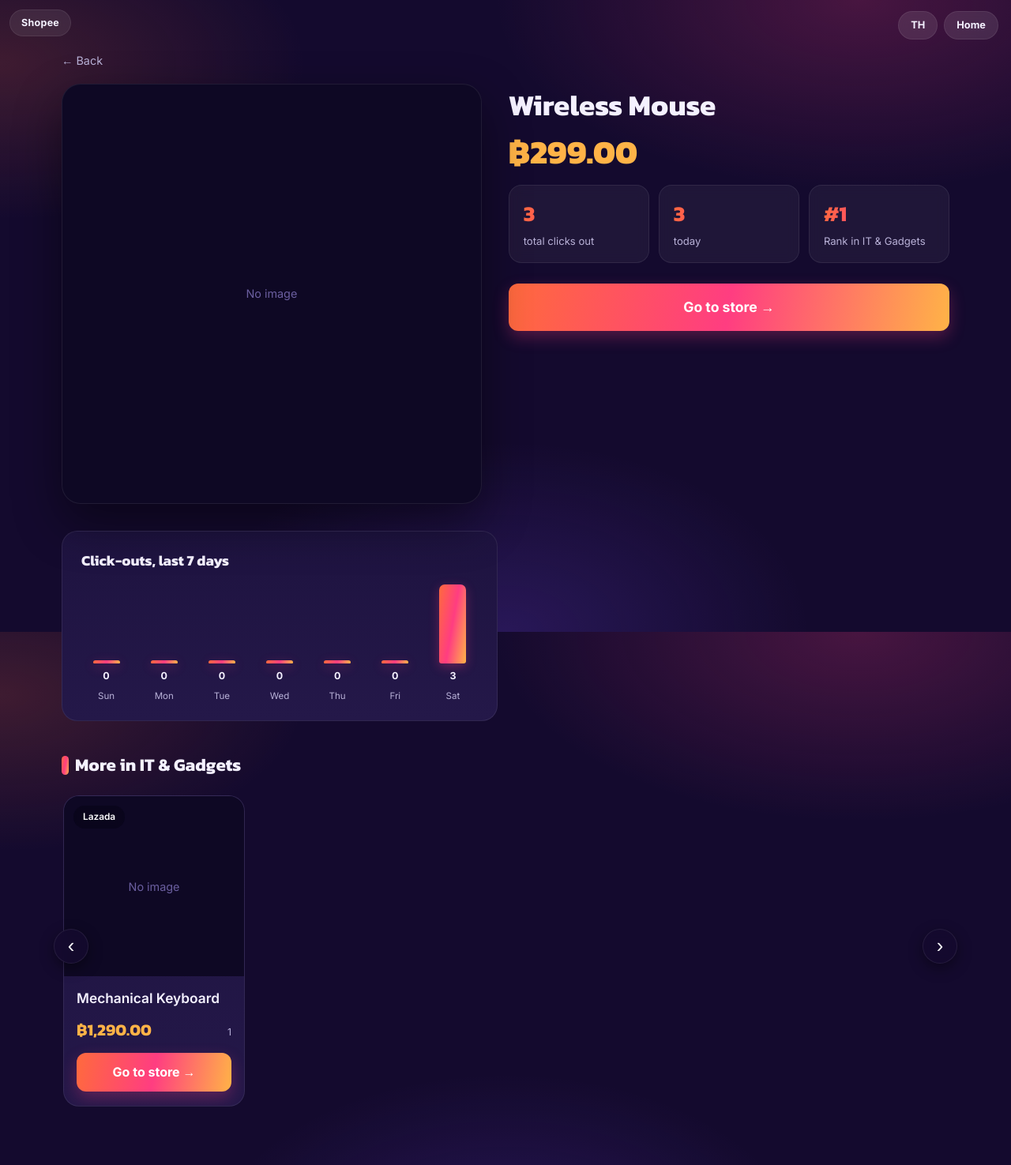
After one commit to Mrjohn-77/Shophub, a PHP site: page /product.php?id=1 in a window 1280 px wide. The commit adds this page. Shown: the whole page at 79% size. Run offline with PHP 8.4, Linux system fonts and the light colour scheme; data comes from the database, SQL or seed files in the repository.

Commit message:
feat: เพิ่มหน้ารายละเอียดสินค้า product.php (social proof จาก clicks, กราฟ 7 วัน, อันดับในหมวด, blurb) + ปรับ flow การ์ดให้เข้าหน้ารายละเอียดก่อน

```diff
--- a/assets/css/style.css
+++ b/assets/css/style.css
@@ -186,3 +186,48 @@ tr:hover td{background:rgba(255,255,255,0.04)}
   100%{opacity:0;transform:translateY(-24px) scale(.35)}
 }
 @media (prefers-reduced-motion: reduce){ .flame,.card:hover .embers i{animation:none} }
+
+/* ===== Product detail page (product.php) ===== */
+.pd-wrap{padding-top:64px}
+.back-link{display:inline-block;color:var(--ink-soft);font-size:.9rem;margin-bottom:18px;text-decoration:none}
+.back-link:hover{color:var(--ink)}
+
+.pd{display:grid;grid-template-columns:minmax(0,1fr) minmax(0,1.05fr);gap:34px;align-items:start}
+.pd-media{position:relative;aspect-ratio:1/1;border-radius:24px;overflow:hidden;
+  background:#0e0824;border:1px solid var(--line);display:flex;align-items:center;justify-content:center;
+  box-shadow:0 24px 60px rgba(0,0,0,.45)}
+.pd-media img{width:100%;height:100%;object-fit:cover}
+.pd-hot{position:absolute;right:16px;top:16px}
+
+.pd-info{display:flex;flex-direction:column;gap:16px;padding-top:6px}
+.chip-static{display:inline-flex;align-self:flex-start;background:rgba(255,255,255,.08);color:var(--ink);
+  border:1px solid var(--line);font-size:.78rem;font-weight:700;padding:6px 14px;border-radius:999px;letter-spacing:.3px}
+.pd-title{font-family:'Kanit',sans-serif;font-weight:700;font-size:2.3rem;line-height:1.2}
+.pd-price{font-family:'Kanit',sans-serif;font-weight:800;font-size:2.6rem;color:var(--amber);line-height:1}
+.pd-stats{display:flex;gap:12px;flex-wrap:wrap;margin-top:4px}
+.pd-stats .stat{text-align:left;min-width:0;flex:1 1 120px;padding:14px 18px}
+.btn-store{margin-top:10px;font-size:1.1rem;padding:16px}
+
+.pd-grid{display:grid;grid-template-columns:1fr 1fr;gap:20px;margin-top:34px}
+.panel{background:linear-gradient(180deg,var(--card) 0%,var(--card2) 100%);
+  border:1px solid var(--line);border-radius:20px;padding:22px 24px}
+.panel-h{display:flex;align-items:center;gap:8px;font-family:'Kanit',sans-serif;font-weight:700;
+  font-size:1.15rem;margin-bottom:16px}
+.blurb{color:var(--ink-soft);line-height:1.75;font-size:1rem}
+
+/* 7-day click sparkline (ยอดกดออกต่อวัน) */
+.spark{display:flex;align-items:flex-end;gap:10px;height:150px}
+.spark-col{flex:1;display:flex;flex-direction:column;align-items:center;gap:6px;height:100%}
+.spark-bar-wrap{flex:1;width:100%;display:flex;align-items:flex-end;justify-content:center}
+.spark-bar{width:70%;max-width:34px;border-radius:7px 7px 3px 3px;background:var(--brand);
+  box-shadow:0 4px 14px rgba(255,61,129,.3);transition:filter .2s}
+.spark-col:hover .spark-bar{filter:brightness(1.15)}
+.spark-n{font-size:.78rem;font-weight:700;color:var(--ink)}
+.spark-d{font-size:.72rem;color:var(--ink-soft)}
+
+@media (max-width:760px){
+  .pd{grid-template-columns:1fr;gap:22px}
+  .pd-grid{grid-template-columns:1fr}
+  .pd-title{font-size:1.8rem}
+  .pd-price{font-size:2.1rem}
+}
--- a/database/shophub_setup.sql
+++ b/database/shophub_setup.sql
@@ -27,6 +27,7 @@ CREATE TABLE IF NOT EXISTS products (
   price DECIMAL(10,2) NOT NULL,
   image_url VARCHAR(500),
   affiliate_url VARCHAR(500) NOT NULL,
+  blurb TEXT,
   created_at TIMESTAMP NOT NULL DEFAULT CURRENT_TIMESTAMP,
   CONSTRAINT fk_products_category FOREIGN KEY (category_id) REFERENCES categories(id)
     ON DELETE RESTRICT ON UPDATE CASCADE,
--- a/index.php
+++ b/index.php
@@ -34,7 +34,7 @@ $popular = array_slice($all, 0, 10);
 function flame($cls='flame'){ return '<svg class="'.$cls.'" viewBox="0 0 24 24" aria-hidden="true"><path d="M13.5 1.5c.3 3.2-2.8 4.6-3.6 7.3-.4-1-.3-2.4-1.3-3.1-.2 1.9-2.6 3.5-2.6 6.8a6 6 0 0 0 12 0c0-3.4-2.7-5.2-3.8-8.2-.6 1.7-1.9 1.9-1.9.2 0-1.3.6-2 1.2-3z" fill="url(#fg)"/></svg>'; }
 
 function card($p, $t){
-  $hot = (int)($p['day_clicks'] ?? 0) >= 50;  // HOT = ยอดคลิกรายวัน (ตั้งแต่ตี 4) >= 50
+  $hot = (int)($p['day_clicks'] ?? 0) >= 10;  // HOT = ยอดคลิกรายวัน (ตั้งแต่ตี 4) >= 10
   echo '<article class="card">';
   echo '<div class="thumb">';
   echo $p['image_url'] ? '<img src="'.h($p['image_url']).'" alt="'.h($p['name']).'">' : '<span class="noimg">No image</span>';
@@ -42,7 +42,7 @@ function card($p, $t){
   if ($hot) echo '<span class="hot"><span class="embers"><i></i><i></i><i></i></span>'.flame('flame-sm').'HOT</span>';
   echo '</div><div class="body"><h3>'.h($p['name']).'</h3>';
   echo '<div class="row"><span class="price">฿'.number_format((float)$p['price'],2).'</span><span class="clicks">'.(int)$p['clicks'].' '.h($t['clicks']).'</span></div>';
-  echo '<a class="btn" href="go.php?id='.(int)$p['id'].'" target="_blank" rel="noopener">'.h($t['view']).' →</a>';
+  echo '<a class="btn" href="product.php?id='.(int)$p['id'].'">'.h($t['view']).' →</a>';
   echo '</div></article>';
 }
 ?>
--- /dev/null
+++ b/product.php
@@ -0,0 +1,205 @@
+<?php
+require 'config/db.php';
+function h($v){ return htmlspecialchars((string)$v, ENT_QUOTES, 'UTF-8'); }
+
+// --- language (EN default, TH optional) ---
+$lang = $_GET['lang'] ?? $_COOKIE['lang'] ?? 'en';
+if (!in_array($lang, ['en','th'], true)) $lang = 'en';
+if (isset($_GET['lang'])) { setcookie('lang', $lang, time()+31536000, '/'); }
+$T = [
+  'en' => ['back'=>'Back','store'=>'Go to store','clicks_total'=>'total clicks out',
+           'today'=>'today','rank'=>'Rank','in'=>'in','why'=>'Why we picked it',
+           'trend'=>'Click-outs, last 7 days','related'=>'More in','admin'=>'Admin','home'=>'Home'],
+  'th' => ['back'=>'ย้อนกลับ','store'=>'ไปที่ร้านค้า','clicks_total'=>'คนกดออกไปซื้อแล้ว',
+           'today'=>'วันนี้','rank'=>'อันดับ','in'=>'ใน','why'=>'ทำไมเราเลือกตัวนี้',
+           'trend'=>'ยอดกดออก 7 วันล่าสุด','related'=>'ดูเพิ่มในหมวด','admin'=>'Admin','home'=>'หน้าแรก'],
+];
+$t = $T[$lang];
+$other = $lang === 'en' ? 'th' : 'en';
+
+// --- validate id ---
+$id = filter_var($_GET['id'] ?? '', FILTER_VALIDATE_INT);
+if (!$id) { http_response_code(400); exit('Invalid product'); }
+
+// จุดตัดรอบวันคือ 04:00 น. (เหมือนหน้าแรก) คำนวณด้วยเวลาฝั่ง DB ทั้งหมด
+$cutoff = "CASE WHEN HOUR(NOW()) >= 4 THEN CONCAT(CURDATE(),' 04:00:00')
+                ELSE CONCAT(CURDATE() - INTERVAL 1 DAY, ' 04:00:00') END";
+
+// --- main product + aggregates (prepared statement) ---
+$sql = "SELECT p.id, p.name, p.price, p.image_url, p.affiliate_url, p.blurb, p.category_id,
+               c.name AS category, pl.name AS platform,
+               COUNT(k.id) AS clicks,
+               SUM(CASE WHEN k.clicked_at >= ($cutoff) THEN 1 ELSE 0 END) AS day_clicks
+        FROM products p
+        JOIN categories c ON p.category_id = c.id
+        JOIN platforms pl ON p.platform_id = pl.id
+        LEFT JOIN clicks k ON k.product_id = p.id
+        WHERE p.id = ?
+        GROUP BY p.id, p.name, p.price, p.image_url, p.affiliate_url, p.blurb, p.category_id, c.name, pl.name";
+$stmt = mysqli_prepare($conn, $sql);
+mysqli_stmt_bind_param($stmt, 'i', $id);
+mysqli_stmt_execute($stmt);
+$p = mysqli_fetch_assoc(mysqli_stmt_get_result($stmt));
+mysqli_stmt_close($stmt);
+if (!$p) { http_response_code(404); exit('Product not found'); }
+
+$hot = (int)($p['day_clicks'] ?? 0) >= 10;
+
+// --- rank within category (จัดอันดับยอดคลิกสะสมในหมวดเดียวกัน) ---
+$rankSql = "SELECT p.id, COUNT(k.id) AS c
+            FROM products p LEFT JOIN clicks k ON k.product_id = p.id
+            WHERE p.category_id = ?
+            GROUP BY p.id
+            ORDER BY c DESC, p.name";
+$stmt = mysqli_prepare($conn, $rankSql);
+mysqli_stmt_bind_param($stmt, 'i', $p['category_id']);
+mysqli_stmt_execute($stmt);
+$res = mysqli_stmt_get_result($stmt);
+$rank = 0; $catTotal = 0; $pos = 0;
+while ($r = mysqli_fetch_assoc($res)) { $catTotal++; if ((int)$r['id'] === (int)$p['id']) $pos = $catTotal; }
+mysqli_stmt_close($stmt);
+$rank = $pos;
+
+// --- click-outs per day, last 7 days (GROUP BY DATE) ---
+$trendSql = "SELECT DATE(clicked_at) AS d, COUNT(*) AS c
+             FROM clicks
+             WHERE product_id = ? AND clicked_at >= CURDATE() - INTERVAL 6 DAY
+             GROUP BY DATE(clicked_at)";
+$stmt = mysqli_prepare($conn, $trendSql);
+mysqli_stmt_bind_param($stmt, 'i', $id);
+mysqli_stmt_execute($stmt);
+$res = mysqli_stmt_get_result($stmt);
+$byDate = [];
+while ($r = mysqli_fetch_assoc($res)) { $byDate[$r['d']] = (int)$r['c']; }
+mysqli_stmt_close($stmt);
+// สร้างแกน 7 วันเต็ม เติม 0 วันที่ไม่มีคลิก
+$days = [];
+for ($i = 6; $i >= 0; $i--) {
+  $d = date('Y-m-d', strtotime("-$i day"));
+  $days[] = ['label' => date('D', strtotime($d)), 'date' => (int)date('j', strtotime($d)), 'c' => $byDate[$d] ?? 0];
+}
+$maxc = max(1, max(array_column($days, 'c')));
+
+// --- related products: หมวดเดียวกัน ตัวอื่น เรียงยอดคลิกมากไปน้อย ---
+$relSql = "SELECT p.id, p.name, p.price, p.image_url, pl.name AS platform, COUNT(k.id) AS clicks,
+                  SUM(CASE WHEN k.clicked_at >= ($cutoff) THEN 1 ELSE 0 END) AS day_clicks
+           FROM products p
+           JOIN platforms pl ON p.platform_id = pl.id
+           LEFT JOIN clicks k ON k.product_id = p.id
+           WHERE p.category_id = ? AND p.id <> ?
+           GROUP BY p.id, p.name, p.price, p.image_url, pl.name
+           ORDER BY clicks DESC, p.name
+           LIMIT 12";
+$stmt = mysqli_prepare($conn, $relSql);
+mysqli_stmt_bind_param($stmt, 'ii', $p['category_id'], $id);
+mysqli_stmt_execute($stmt);
+$res = mysqli_stmt_get_result($stmt);
+$related = [];
+while ($r = mysqli_fetch_assoc($res)) { $related[] = $r; }
+mysqli_stmt_close($stmt);
+
+function flame($cls='flame'){ return '<svg class="'.$cls.'" viewBox="0 0 24 24" aria-hidden="true"><path d="M13.5 1.5c.3 3.2-2.8 4.6-3.6 7.3-.4-1-.3-2.4-1.3-3.1-.2 1.9-2.6 3.5-2.6 6.8a6 6 0 0 0 12 0c0-3.4-2.7-5.2-3.8-8.2-.6 1.7-1.9 1.9-1.9.2 0-1.3.6-2 1.2-3z" fill="url(#fg)"/></svg>'; }
+function relcard($p, $t){
+  $hot = (int)($p['day_clicks'] ?? 0) >= 10;
+  echo '<article class="card">';
+  echo '<div class="thumb">';
+  echo $p['image_url'] ? '<img src="'.h($p['image_url']).'" alt="'.h($p['name']).'">' : '<span class="noimg">No image</span>';
+  echo '<span class="chip">'.h($p['platform']).'</span>';
+  if ($hot) echo '<span class="hot"><span class="embers"><i></i><i></i><i></i></span>'.flame('flame-sm').'HOT</span>';
+  echo '</div><div class="body"><h3>'.h($p['name']).'</h3>';
+  echo '<div class="row"><span class="price">฿'.number_format((float)$p['price'],2).'</span><span class="clicks">'.(int)$p['clicks'].'</span></div>';
+  echo '<a class="btn" href="product.php?id='.(int)$p['id'].'">'.h($t['store']).' →</a>';
+  echo '</div></article>';
+}
+?>
+<!doctype html><html lang="<?= $lang ?>"><head><meta charset="utf-8"><meta name="viewport" content="width=device-width,initial-scale=1">
+<title><?= h($p['name']) ?> — SHOPHUB</title><link rel="stylesheet" href="assets/css/style.css"></head><body>
+<svg width="0" height="0" style="position:absolute"><defs>
+  <linearGradient id="fg" x1="0" y1="1" x2="0" y2="0">
+    <stop offset="0" stop-color="#ff3d2e"/><stop offset=".5" stop-color="#ff8a1e"/><stop offset="1" stop-color="#ffd93b"/>
+  </linearGradient>
+</defs></svg>
+
+<div class="topbar">
+  <a class="pill" href="?id=<?= (int)$id ?>&lang=<?= $other ?>"><?= strtoupper($other) ?></a>
+  <a class="pill" href="index.php"><?= h($t['home']) ?></a>
+</div>
+
+<div class="container pd-wrap">
+  <a class="back-link" href="index.php">&larr; <?= h($t['back']) ?></a>
+
+  <section class="pd">
+    <div class="pd-media">
+      <?= $p['image_url'] ? '<img src="'.h($p['image_url']).'" alt="'.h($p['name']).'">' : '<span class="noimg">No image</span>' ?>
+      <?php if ($hot): ?><span class="hot pd-hot"><span class="embers"><i></i><i></i><i></i></span><?= flame('flame-sm') ?>HOT</span><?php endif; ?>
+    </div>
+
+    <div class="pd-info">
+      <span class="chip chip-static"><?= h($p['platform']) ?></span>
+      <h1 class="pd-title"><?= h($p['name']) ?></h1>
+      <div class="pd-price">฿<?= number_format((float)$p['price'],2) ?></div>
+
+      <div class="pd-stats">
+        <div class="stat">
+          <strong><?= (int)$p['clicks'] ?></strong>
+          <span><?= h($t['clicks_total']) ?></span>
+        </div>
+        <div class="stat">
+          <strong><?= (int)$p['day_clicks'] ?></strong>
+          <span><?= h($t['today']) ?></span>
+        </div>
+        <?php if ($rank): ?>
+        <div class="stat">
+          <strong>#<?= (int)$rank ?></strong>
+          <span><?= h($t['rank']) ?> <?= h($t['in']) ?> <?= h($p['category']) ?></span>
+        </div>
+        <?php endif; ?>
+      </div>
+
+      <a class="btn btn-store" href="go.php?id=<?= (int)$id ?>" target="_blank" rel="noopener"><?= h($t['store']) ?> &rarr;</a>
+    </div>
+  </section>
+
+  <div class="pd-grid">
+    <?php if (trim((string)$p['blurb']) !== ''): ?>
+    <section class="panel">
+      <h2 class="panel-h"><?= flame('flame-sm') ?><?= h($t['why']) ?></h2>
+      <p class="blurb"><?= nl2br(h($p['blurb'])) ?></p>
+    </section>
+    <?php endif; ?>
+
+    <section class="panel">
+      <h2 class="panel-h"><?= h($t['trend']) ?></h2>
+      <div class="spark">
+        <?php foreach ($days as $d): $pct = round($d['c'] / $maxc * 100); ?>
+          <div class="spark-col">
+            <div class="spark-bar-wrap"><div class="spark-bar" style="height:<?= max(4,$pct) ?>%"<?= $d['c']?' title="'.$d['c'].'"':'' ?>></div></div>
+            <span class="spark-n"><?= $d['c'] ?></span>
+            <span class="spark-d"><?= h($d['label']) ?></span>
+          </div>
+        <?php endforeach; ?>
+      </div>
+    </section>
+  </div>
+
+  <?php if ($related): ?>
+  <section class="shelf">
+    <div class="shelf-head"><h2><span class="dot"></span><?= h($t['related']) ?> <?= h($p['category']) ?></h2></div>
+    <div class="row-wrap">
+      <button class="nav prev" type="button" aria-label="prev">&lsaquo;</button>
+      <div class="row-scroll"><?php foreach ($related as $r) relcard($r,$t); ?></div>
+      <button class="nav next" type="button" aria-label="next">&rsaquo;</button>
+    </div>
+  </section>
+  <?php endif; ?>
+</div>
+
+<script>
+document.querySelectorAll('.row-wrap').forEach(w => {
+  const row = w.querySelector('.row-scroll');
+  const amount = () => Math.max(row.clientWidth * 0.8, 240);
+  w.querySelector('.prev').addEventListener('click', () => row.scrollBy({left: -amount(), behavior:'smooth'}));
+  w.querySelector('.next').addEventListener('click', () => row.scrollBy({left:  amount(), behavior:'smooth'}));
+});
+</script>
+</body></html>
```
Also changed, not shown: product_create.php (+6 -3 lines), product_edit.php (+7 -4 lines).
